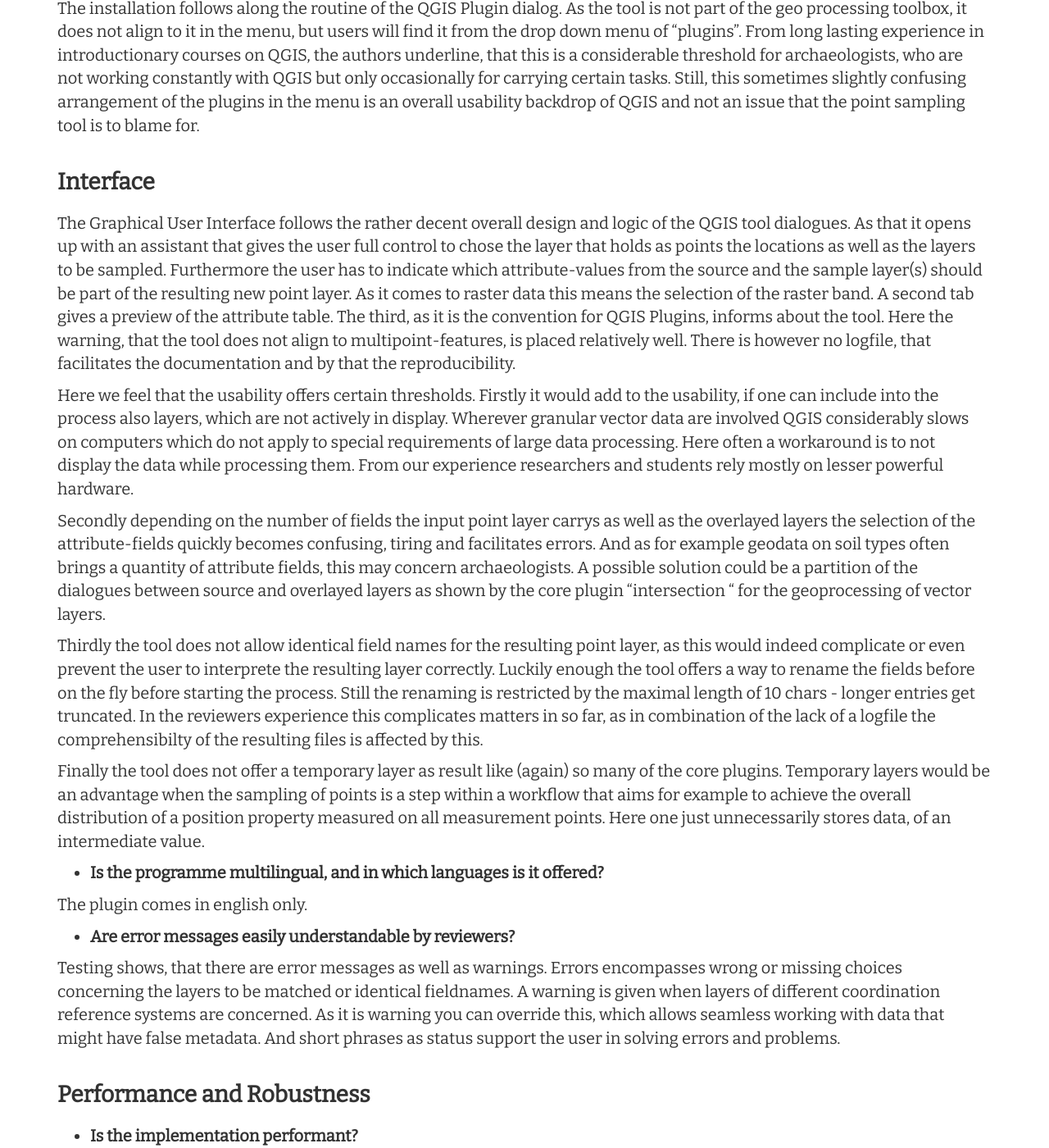
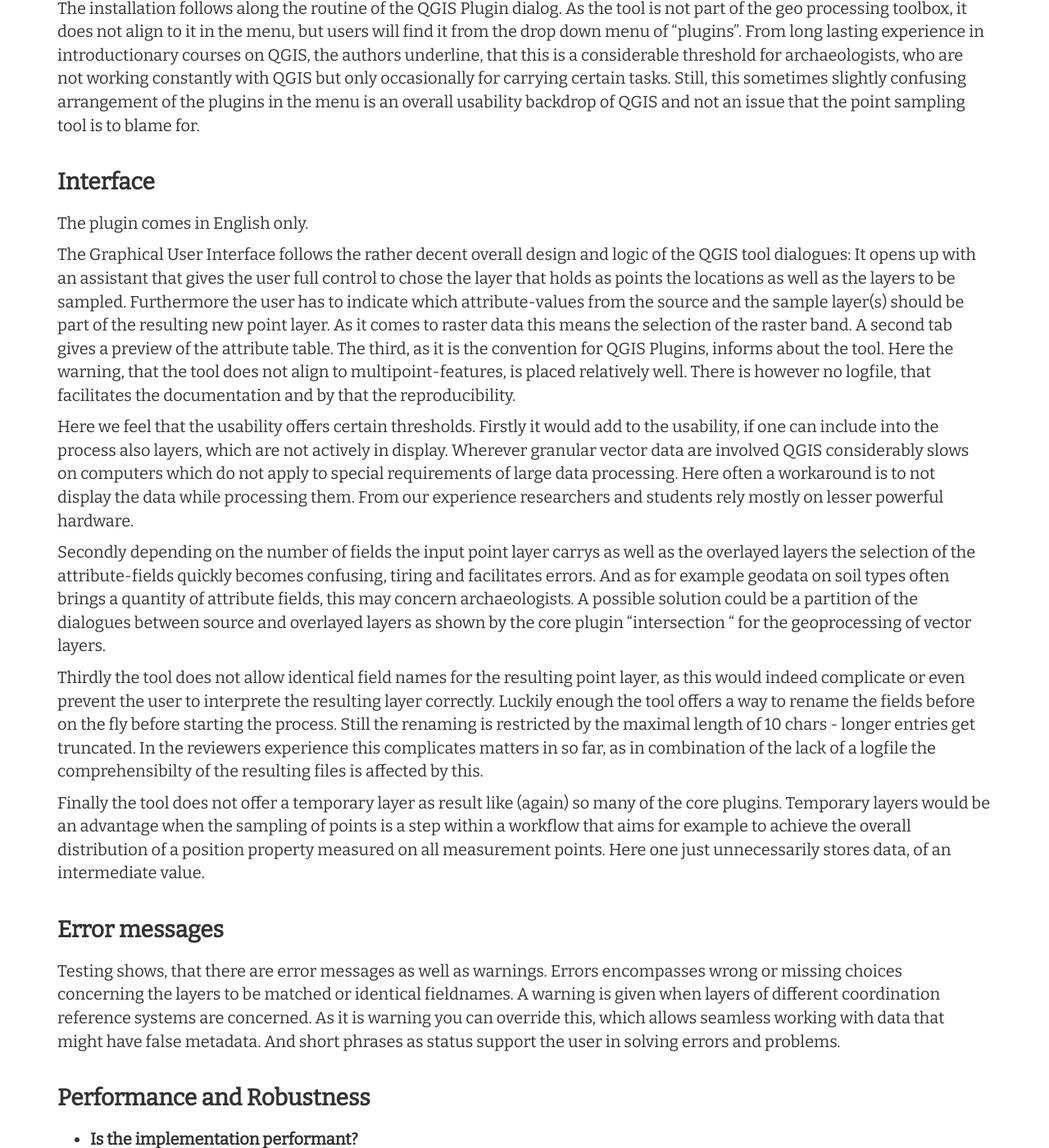
Before and after one commit to Research-Squirrel-Engineers/DGUF_PointSamplingTool, a Jekyll site: the page built from Review_Draft.md, in a window 1280 px wide and 1400 px high, scrolled down 2392 px. Shown: the whole window at 82% size. Built offline with Jekyll 4.4.1, drawn with Linux system fonts in a browser that asks for light colours; nearby versions of some CDN libraries; emoji names are drawn with the system emoji font.

Commit message:
interface and error message restructured

```diff
--- a/Review_Draft.md
+++ b/Review_Draft.md
@@ -113,7 +113,9 @@
 
 #### Interface
 
-The Graphical User Interface follows the rather decent overall design and logic of the QGIS tool dialogues. As that it opens up with an assistant that gives the user full control to chose the layer that holds as points the locations as well as the layers to be sampled. Furthermore the user has to indicate which attribute-values from the source and the sample layer(s) should be part of the resulting new point layer. As it comes to raster data this means the selection of the raster band. A second tab gives a preview of the attribute table. The third, as it is the convention for QGIS Plugins, informs about the tool. Here the warning, that the tool does not align to multipoint-features, is placed relatively well. There is however no logfile, that facilitates the documentation and by that the reproducibility.
+The plugin comes in English only.
+
+The Graphical User Interface follows the rather decent overall design and logic of the QGIS tool dialogues: It opens up with an assistant that gives the user full control to chose the layer that holds as points the locations as well as the layers to be sampled. Furthermore the user has to indicate which attribute-values from the source and the sample layer(s) should be part of the resulting new point layer. As it comes to raster data this means the selection of the raster band. A second tab gives a preview of the attribute table. The third, as it is the convention for QGIS Plugins, informs about the tool. Here the warning, that the tool does not align to multipoint-features, is placed relatively well. There is however no logfile, that facilitates the documentation and by that the reproducibility.
 
 Here we feel that the usability offers certain thresholds. Firstly it would add to the usability, if one can include into the process also layers, which are not actively in display. Wherever granular vector data are involved QGIS considerably slows on computers which do not apply to special requirements of large data processing. Here often a workaround is to not display the data while processing them. From our experience researchers and students rely mostly on lesser powerful hardware.
 
@@ -123,11 +125,7 @@
 
 Finally the tool does not offer a temporary layer as result like (again) so many of the core plugins. Temporary layers would be an advantage when the sampling of points is a step within a workflow that aims for example to achieve the overall distribution of a position property measured on all measurement points. Here one just unnecessarily stores data, of an intermediate value.
 
-* **Is the programme multilingual, and in which languages is it offered?**
-
-The plugin comes in english only.
-
-* **Are error messages easily understandable by reviewers?**
+#### Error messages
 
 Testing shows, that there are error messages as well as warnings. Errors encompasses wrong or missing choices concerning the layers to be matched or identical fieldnames. A warning is given when layers of different coordination reference systems are concerned. As it is warning you can override this, which allows seamless working with data that might have false metadata. And short phrases as status support the user in solving errors and problems.
 
```
